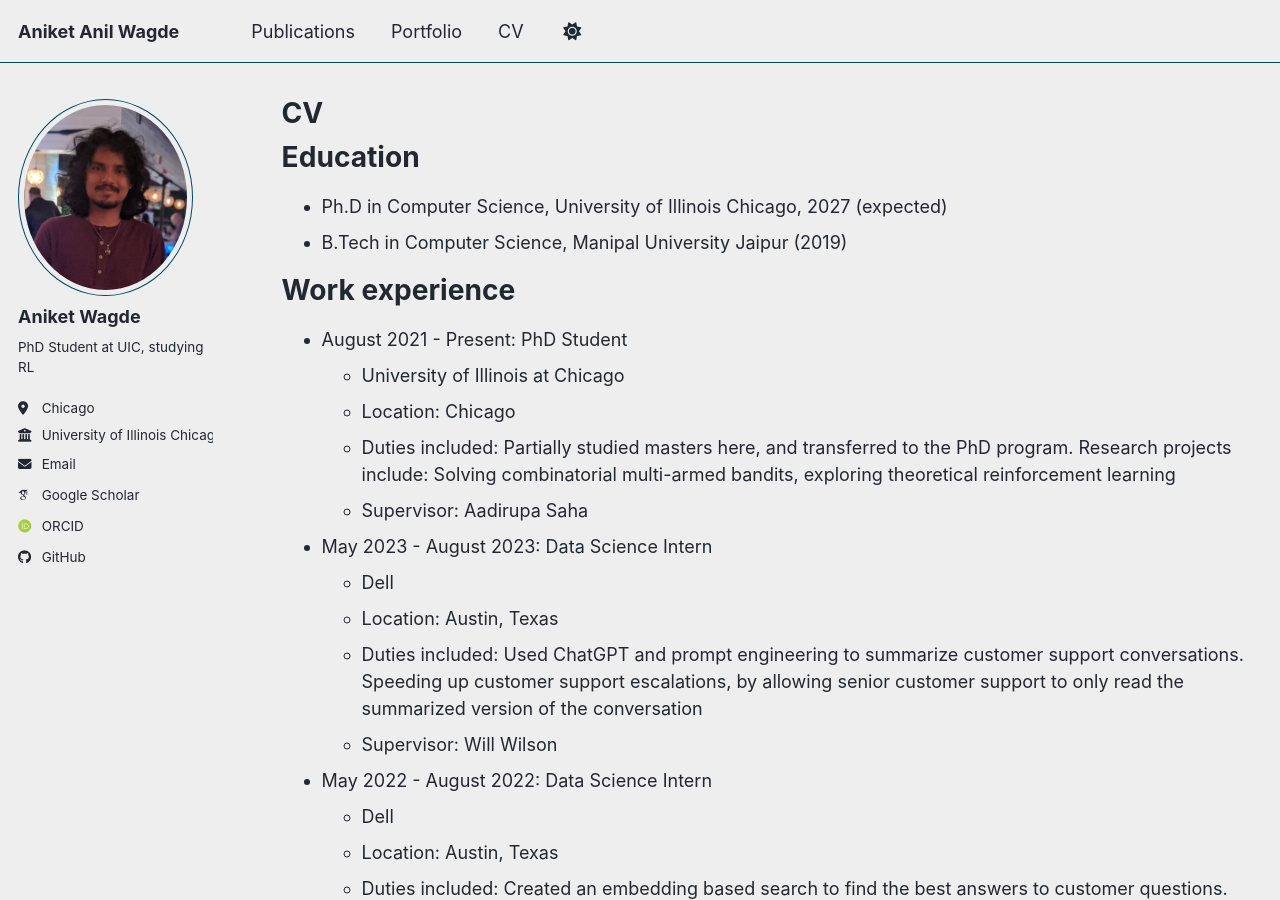
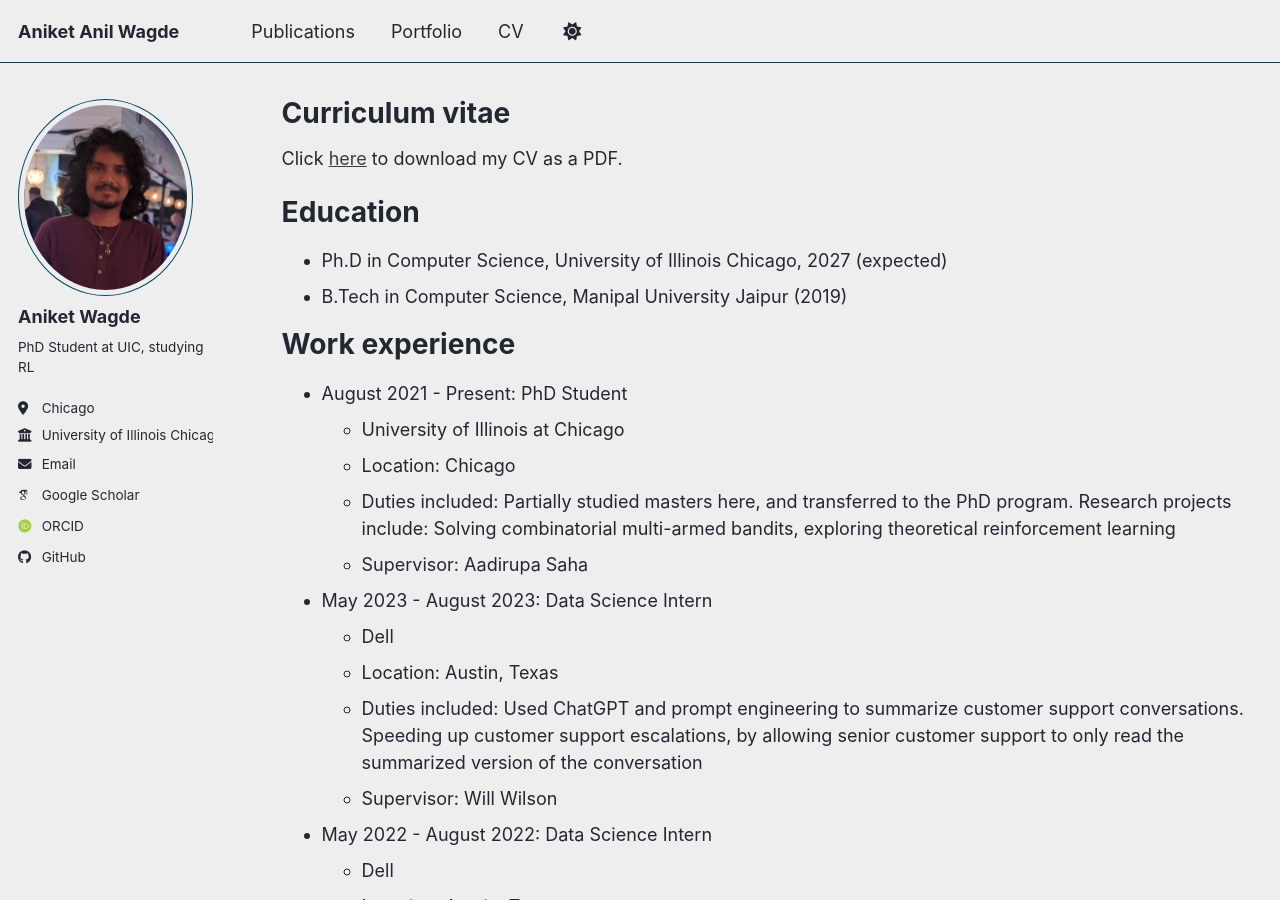
Before and after one commit to Swagget/Swagget.github.io, a Jekyll site: the page built from _pages/cv.md, in a window 1280 px wide and 900 px high. Built offline with Jekyll 4.4.1, drawn with Linux system fonts in a browser that asks for light colours; some web fonts are replaced; a script bundle is joined from its source files by our own code; library files that are not in the unit come from our copies.

Commit message:
Added resume and corrected CV to full form.

```diff
--- a/_pages/cv.md
+++ b/_pages/cv.md
@@ -1,6 +1,6 @@
 ---
 layout: archive
-title: "CV"
+title: "Curriculum vitae"
 permalink: /cv/
 author_profile: true
 redirect_from:
@@ -8,6 +8,8 @@ redirect_from:
 ---
 
 {% include base_path %}
+
+Click [here]({{ base_path }}/files/Resume.pdf) to download my CV as a PDF.
 
 Education
 ======
```
Also changed, not shown: 1 other file.
